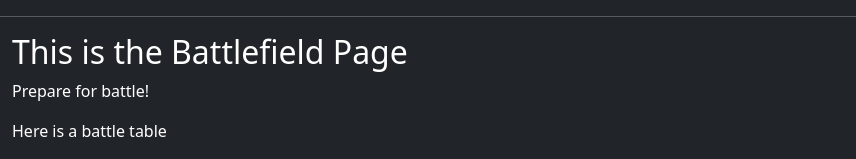
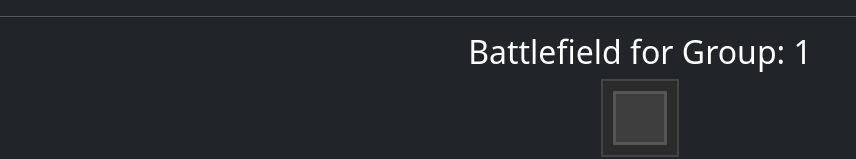
Before and after one commit to rom341/DND-WebSite, a Django app: template projects/dndsite/battlefield/templates/battlefield.html in a window 1280 px wide. Shown: the part 168-327 px from the top of the page, without its empty margins (0-856 px from the left). Run offline with Django 5.2, Linux system fonts and the light colour scheme; tables that the repository leaves empty hold one stand-in row (values such as "Sample post"); the template is opened without the code that fills it: values that come from a table or form of the project are taken from there, most other values are stand-ins (such as "Sample title", 1, 10 or a date in 2020).

Commit message:
Refactor battlefield templates: update header for group display and enhance battle map styling

```diff
--- a/projects/dndsite/battlefield/templates/battlefield.html
+++ b/projects/dndsite/battlefield/templates/battlefield.html
@@ -1,10 +1,9 @@
 {% extends "base.html" %}
 
 {% block content %}
-    <h2>This is the Battlefield Page</h2>
-    <p>Prepare for battle!</p>
-    <p>Here is a battle table</p>
-
+    <div class="text-center">
+        <h2>Battlefield for Group: {{ group_id }}</h2>
+    </div>
     {% include 'partials/battle_map.html' %}
 
     <div>
--- a/projects/dndsite/battlefield/templates/partials/battle_map.html
+++ b/projects/dndsite/battlefield/templates/partials/battle_map.html
@@ -24,14 +24,22 @@
         overflow: hidden;
     }
     #battle-map {
+        width: fit-content;
+        margin: auto;
+        padding: 10px;
+        background-color: #2b2b2b;
+        border: 2px solid #444;
+    }
+    #grid-map {
         width: 100%;
         border: 2px solid #555;
         display: grid;
-        grid-template-columns: repeat({{ cols_count }}, minmax(25px, 1fr));
+        grid-template-columns: repeat({{ cols_count }}, 50px);
     }
 </style>
 
 <div id="battle-map">
+    <div id="grid-map">
         {% for y in rows_range %}
             {% for x in cols_range %}
             <div class="grid-cell" data-x="{{ x }}" data-y="{{ y }}">
@@ -44,3 +52,4 @@
             {% endfor %}
         {% endfor %}
     </div>
+</div>
```
Lines whose indentation alone changed are shown as unchanged.
